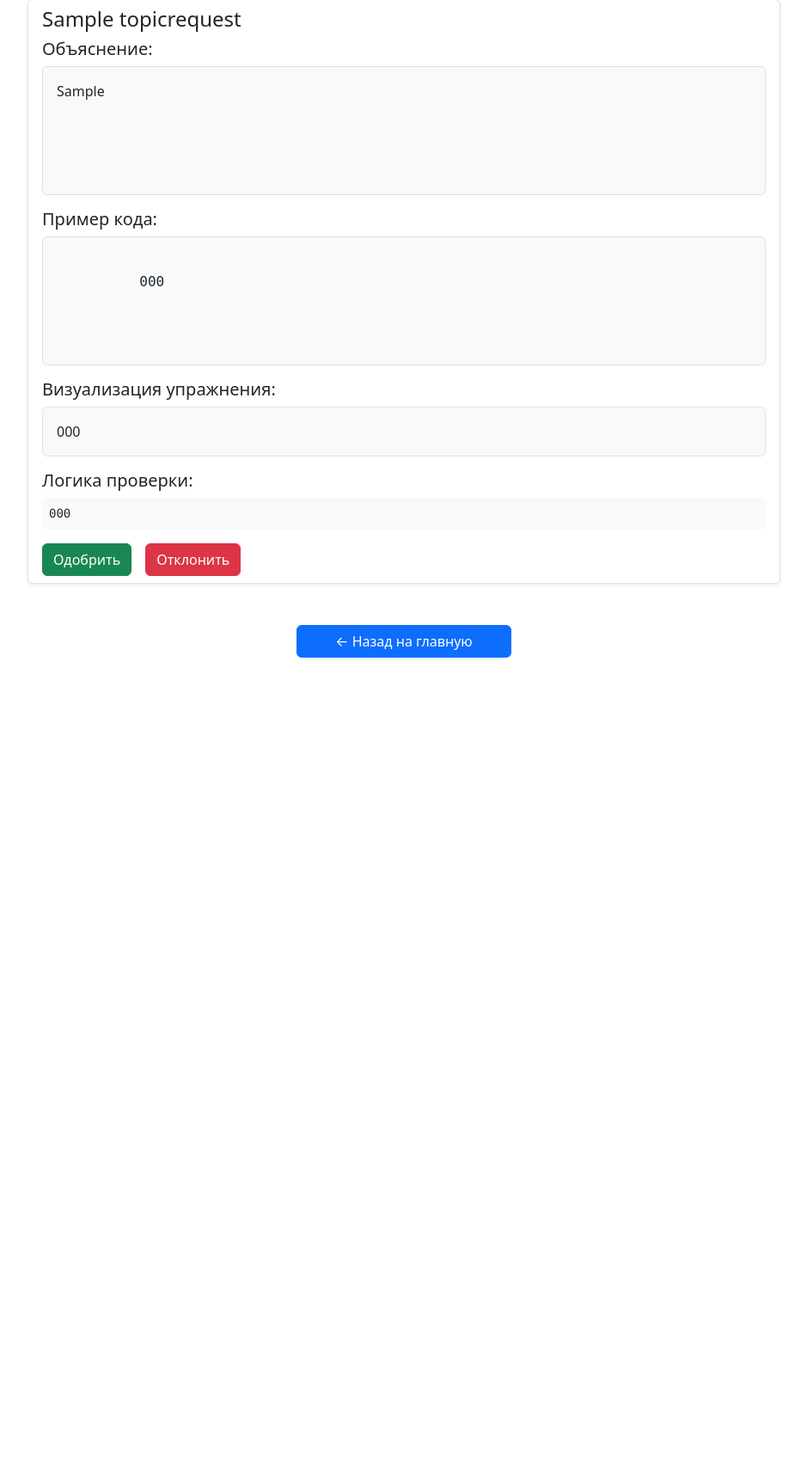
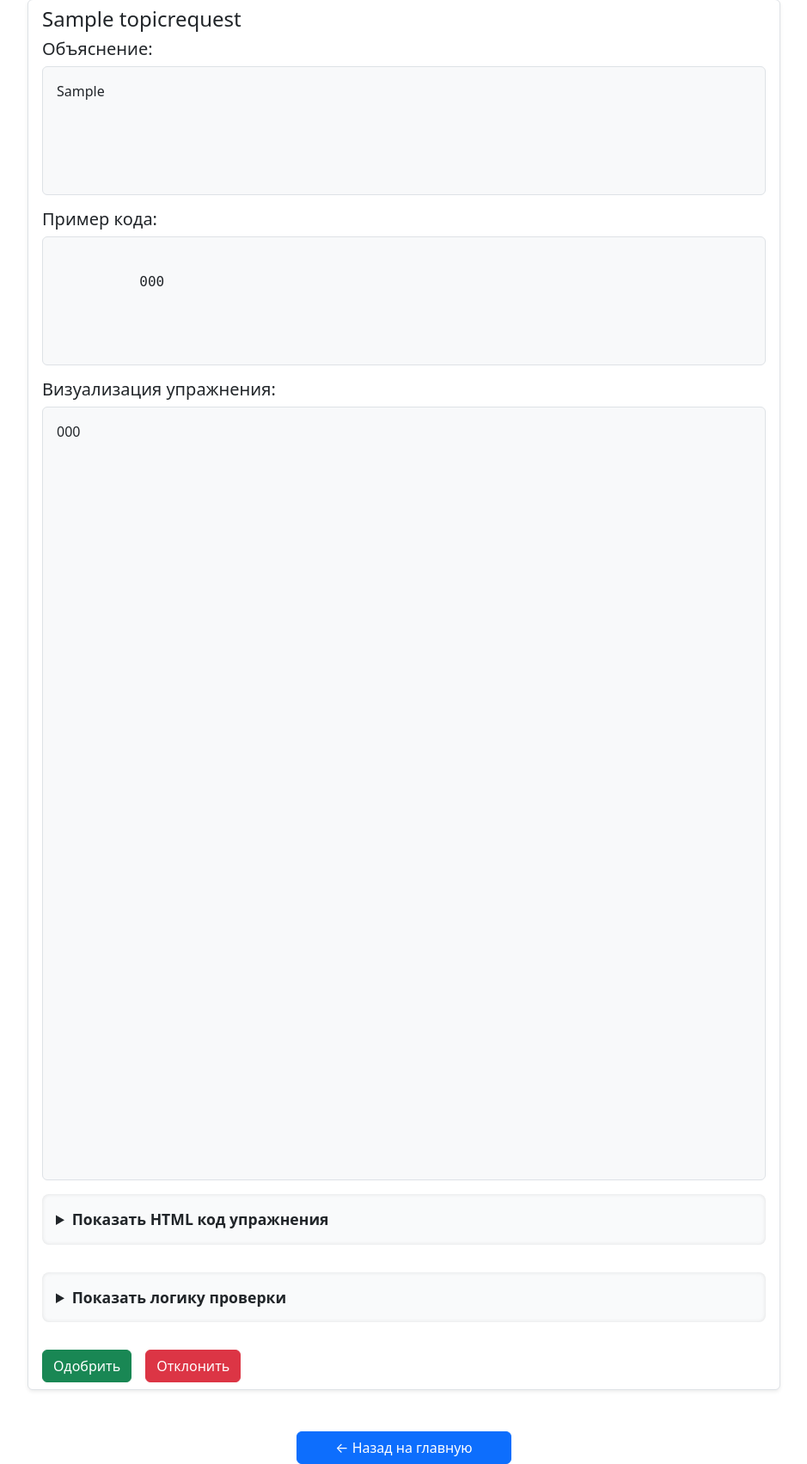
Before and after one commit to nikww/Algoproject, a Django app: template algoproject/algosite/templates/algosite/topic_requests.html in a window 1280 px wide. Shown: the part 111-1814 px from the top of the page at 86% size, without its empty margins (170-1109 px from the left). Before the commit the page ends 876 px from the top, so only its background shows below. Run offline with Django 4.2, Linux system fonts and the light colour scheme; tables that the repository leaves empty hold one stand-in row (values such as "Sample post"); the template is opened without the code that fills it: values that come from a table or form of the project are taken from there, most other values are stand-ins (such as "Sample title", 1, 10 or a date in 2020).

Commit message:
few fixes

```diff
--- a/algoproject/algosite/management/commands/load_topics.py
+++ b/algoproject/algosite/management/commands/load_topics.py
@@ -6,6 +6,8 @@ class Command(BaseCommand):
 
     def handle(self, *args, **options):
         exercise_render_code = """
+<!DOCTYPE html>
+<body>
 <div>
   <h3 id="task-instruction"></h3>
   <svg id="graph" width="600" height="600" style="border:1px solid #ccc;"></svg>
@@ -13,6 +15,8 @@ class Command(BaseCommand):
   <button id="check-btn">Проверить</button>
   <p id="feedback"></p>
 </div>
+</body>
+</html>
 """
 
         exercise_logic_code = """
--- a/algoproject/algosite/templates/algosite/topic_requests.html
+++ b/algoproject/algosite/templates/algosite/topic_requests.html
@@ -29,16 +29,30 @@
 
       <div class="mb-3">
         <h5>Визуализация упражнения:</h5>
-        <div class="border p-3 rounded bg-light">
+        <div class="border p-3 rounded bg-light" style = "min-height: 900px;">
           {{ req.exercise_render_code|safe }}
         </div>
         <script>{{ req.exercise_logic_code|safe}} </script>
       </div>
 
-      <div class="mb-3">
-        <h5>Логика проверки:</h5>
-        <pre class="bg-light p-2 rounded">{{ req.exercise_logic_code }}</pre>
+      <div class = "mb-3">
+        <details style="background: #f9fafb; padding: 1rem; border-radius: 0.5rem; line-height: 1.5; box-shadow: inset 0 0 5px rgba(0,0,0,0.1); margin-bottom: 2rem;">
+          <summary style="font-weight: 600; cursor: pointer; font-size: 1.1rem; user-select: none;">Показать HTML код упражнения</summary>
+          <pre style="margin-top: 1rem; white-space: pre-wrap; font-family: Consolas, Monaco, monospace; font-size: 0.9rem;">
+              {{ req.exercise_render_code }}
+          </pre>
+        </details>
       </div>
+
+    <div class = "mb-3">
+      <details style="background: #f9fafb; padding: 1rem; border-radius: 0.5rem; line-height: 1.5; box-shadow: inset 0 0 5px rgba(0,0,0,0.1); margin-bottom: 2rem;">
+          <summary style="font-weight: 600; cursor: pointer; font-size: 1.1rem; user-select: none;">Показать логику проверки</summary>
+          <pre style="margin-top: 1rem; white-space: pre-wrap; font-family: Consolas, Monaco, monospace; font-size: 0.9rem;">
+              {{ req.exercise_logic_code }}
+          </pre>
+      </details>
+    </div>
+
 
       <div class="d-flex gap-3">
         <form method="post" action="{% url 'approve_request' req.id %}" class="m-0">
@@ -54,7 +68,7 @@
     {% endfor %}
   </ul>
   {% else %}
-  <p class="text-center text-muted">Заявок нет.</p>
+      <p class="text-center text-muted">Заявок нет.</p>
   {% endif %}
 
   <a href="{% url 'index' %}" class="btn btn-primary mt-4 d-block mx-auto" style="max-width: 250px;">← Назад на главную</a>
```
